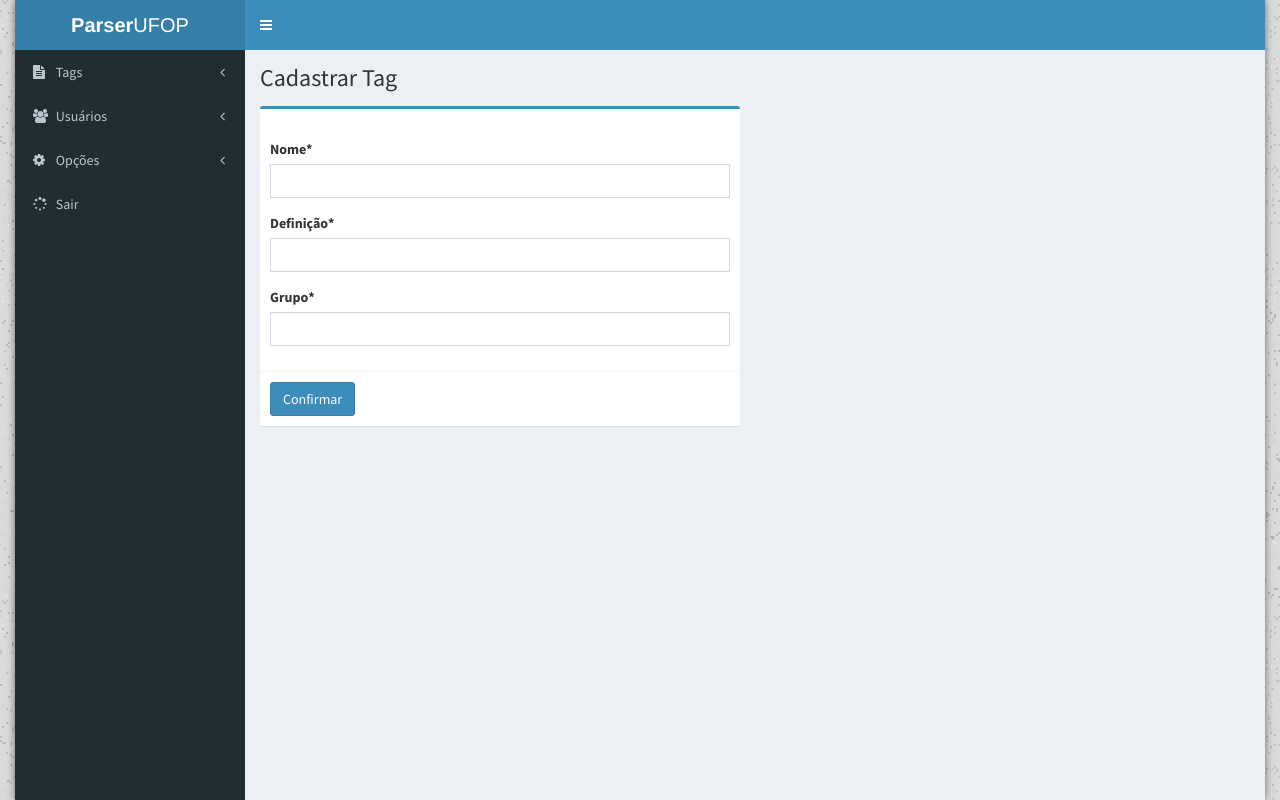
After one commit to UFOP-CSI477/2017-02-trabalho-final-parser, a CodeIgniter app: page /parserufop/tag/cadastrar in a window 1280 px wide. The commit adds this page. Run offline with CodeIgniter, Linux system fonts and the light colour scheme.

Commit message:
Adicionar view para cadastro de tag

```diff
--- a/application/config/database.php
+++ b/application/config/database.php
@@ -76,9 +76,9 @@ $query_builder = TRUE;
 $db['default'] = array(
 	'dsn'	=> '',
 	'hostname' => 'localhost',
-	'username' => 'parser',
-	'password' => '123456',
-	'database' => 'regex',
+	'username' => 'php',
+	'password' => '333',
+	'database' => 'ftc_regex',
 	'dbdriver' => 'mysqli',
 	'dbprefix' => '',
 	'pconnect' => FALSE,
--- a/application/controllers/Login.php
+++ b/application/controllers/Login.php
@@ -47,7 +47,7 @@ class Login extends CI_Controller
 		$this->Usuarios_model->senha = $_POST['ipSenha'];
 		$this->Usuarios_model->inserir();
 
-		echo "<script language='javascript'>alert('Usuário criado com sucesso.'); history.back();</script>";
+		echo "<script language='javascript'>alert('Usuário criado com sucesso.'); document.location='/parserufop/login';</script>";
 		die;
 	}
 
--- a/application/controllers/Tag.php
+++ b/application/controllers/Tag.php
@@ -1,67 +1,43 @@
 <?php
 
+defined('BASEPATH') OR exit('No direct script access allowed');
+
+/**
+ * Classe controller para operacoes de tags do usuario
+ * @author Silvandro Oliveira, Maycon Junior
+ * @package controllers
+ */
 class Tag extends CI_Controller
 {
-
+	/**
+	 * Construtor da classe
+	 * @access public
+	 */
 	public function __construct()
 	{
 		parent::__construct();
 		$this->load->model('Tags_model');
-		// $this->load->model('Usuarios_model');
-		// $this->load->model('UsuariosRelacao_model');
 	}
 
-	public function exibirTag($id)
+	/**
+	 * Metodo que exibe a view para cadastro de tag
+	 * @access public
+	 */
+	public function cadastrar()
 	{
-		$tag = $this->Tags_model->getPorId($id);
-		$comentarios = $this->Comentarios_model->getTotalPorTag($id);
-		$usuario = $this->Usuarios_model->getPorId($tag->idUsuario);
-		// $tags = $this->Tags_model->getTotalPorUsuario($id);
-		// $seguidores = $this->UsuariosRelacao_model->getTotalSeguidores($id);
-		// $seguindo = $this->UsuariosRelacao_model->getTotalSeguindo($id);
-
-        $dadosTag = [
-            'nome' => $tag->nome,
-            'definicao' => $tag->definicao,
-            'comentarios' => $comentarios
-        ];
-		// $dadosPerfil = [
-		// 'nome' => $usuario->nome,
-		// 'tags' => $tags->total,
-		// 'seguidores' => $seguidores->total,
-		// 'seguindo' => $seguindo->total
-		// ];
-
 		$dados = [
-		'view' => 'tag/principal',
-		'id' => $id,
-		'dados' => $dadosTag
+		'view' => 'tag/cadastrar',
+		'dados' => ''
 		];
 
 		$this->load->view('padrao/layoutpadrao', $dados);
 	}
 
-
-	public function alterar($id)
-	{
-		$tag = $this->Tags_model->getPorId($id);
-		$dadosTags= [
-		'id' => $id,
-		'nome' => $tag->nome,
-		'definicao' => $tag->definicao
-		];
-
-		$dados = [
-		'view' => 'tag/alterar',
-		'id' => $id,
-		'dados' => $dadosTags
-		];
-
-		$this->load->view('padrao/layoutpadrao', $dados);
-	}
-
-
-	public function confirmarAlteracao()
+	/**
+	 * Metodo que realiza a comunicacao com a api e persistencia de dados
+	 * @access public
+	 */
+	public function confirmarCadastro()
 	{
 		$this->form_validation->set_error_delimiters('<div class="error">', '</div>');
 		$this->form_validation->set_rules('ipNome', 'Nome', 'required');
@@ -70,51 +46,35 @@ class Tag extends CI_Controller
 
 		// $id = $_POST['id'];
 		if($this->form_validation->run()) {
-            $dados = array('TagId' => $_POST['id'],
-                            'Name' => $_POST['ipNome'],
+			$id = $this->session->userdata('id');
+
+            $dados = array('UserId' => $id,
+							'Name' => $_POST['ipNome'],
                             'Definition' => $_POST['ipDefinicao'],
                             'Group' => $_POST['ipGrupo']);
-            $jsonDados = json_encode($data);
+            $jsonDados = json_encode($dados);
             $ch = curl_init('http://localhost:8090/api/tag');
-            curl_setopt($ch, CURLOPT_CUSTOMREQUEST, "PUT");
-            curl_setopt($ch, CURLOPT_POSTFIELDS, $data_string);
+            curl_setopt($ch, CURLOPT_CUSTOMREQUEST, "POST");
+            curl_setopt($ch, CURLOPT_POSTFIELDS, $jsonDados);
             curl_setopt($ch, CURLOPT_RETURNTRANSFER, true);
             curl_setopt($ch, CURLOPT_HTTPHEADER, array(
-                'Content-Type: application/json',
                 'Accept: application/json',
-                'Content-Length: ' . strlen($data_string))
+                'Content-Type: application/json')
             );
             $result = curl_exec($ch);
-            $resposta = json_decode($result);
-			$msg = $resposta['content'];
+			$resposta = json_decode($result);
+
             // FAZER O JSON E MANDAR PRA API
-            if($resposta['Code'] != 2){
-                echo "<script language='javascript'>alert('$msg'); document.location=\"exibirTag/$id\";</script>";
+            if(!empty($resposta) && $resposta->code != 2){
+            	$msg = $resposta->content;
+                echo "<script language='javascript'>alert('$msg'); document.location='/parserufop/perfil/exibirPerfil';</script>";
                 die;
-            }else{
-			    $this->alterar($id);
+            } else {
+            	echo "<script language='javascript'>alert('Erro ao cadastrar tag.'); document.location='/parserufop/perfil/exibirPerfil';</script>";
+                die;
             }
 		} else {
-			$this->alterar($id);
+			redirect('perfil/exibirPerfil');
 		}
-    }
-
-	public function criar($id)
-	{
-		// $tag = $this->Tags_model->getPorId($id);
-		// $dadosTags= [
-		// 'id' => $id,
-		// 'nome' => $tag->nome,
-		// 'definicao' => $tag->definicao
-		// ];
-
-		// $dados = [
-		// 'view' => 'tag/alterar',
-		// 'id' => $id,
-		// 'dados' => $dadosTags
-		// ];
-
-		$this->load->view('padrao/layoutpadrao', $dados);
 	}
-
 }
--- a/application/views/padrao/layoutpadrao.php
+++ b/application/views/padrao/layoutpadrao.php
@@ -37,7 +37,7 @@
             </span>
           </a>
           <ul class="treeview-menu">
-            <li><a href="<?=base_url('perfil/emDesenvolvimento')?>"><i class="fa fa-upload"></i>Cadastrar</a></li>
+            <li><a href="<?=base_url('tag/cadastrar')?>"><i class="fa fa-upload"></i>Cadastrar</a></li>
             <li><a href="<?=base_url('perfil/emDesenvolvimento')?>"><i class="fa fa-edit"></i>Editar</a></li>
             <li><a href="<?=base_url('perfil/emDesenvolvimento')?>"><i class="fa fa-search"></i>Pesquisar</a></li>
           </ul>
--- /dev/null
+++ b/application/views/tag/cadastrar.php
@@ -0,0 +1,31 @@
+<section class="content-header">
+  <h1>Cadastrar Tag</h1>
+</section>
+<section class="content">
+  <div class="row">
+    <div class="col-md-6">
+      <div class="box box-primary">
+        <form role="form" action="<?=base_url('tag/confirmarCadastro')?>" method="post">
+          <div class="box-body">
+            <div class="has-error"><?=validation_errors()?><br></div>
+            <div class="form-group">
+              <label>Nome*</label>
+              <input type="text" name="ipNome" class="form-control">
+            </div>
+            <div class="form-group">
+              <label>Definição*</label>
+              <input type="text" name="ipDefinicao" class="form-control">
+            </div>
+            <div class="form-group">
+              <label>Grupo*</label>
+              <input type="text" name="ipGrupo" class="form-control">
+            </div>
+          </div>
+          <div class="box-footer">
+            <button type="submit" class="btn btn-primary">Confirmar</button>
+          </div>
+        </form>
+      </div>
+    </div>
+  </div>
+</section>
```
Also changed, not shown: application/controllers/Perfil.php (+0 -40 lines).
